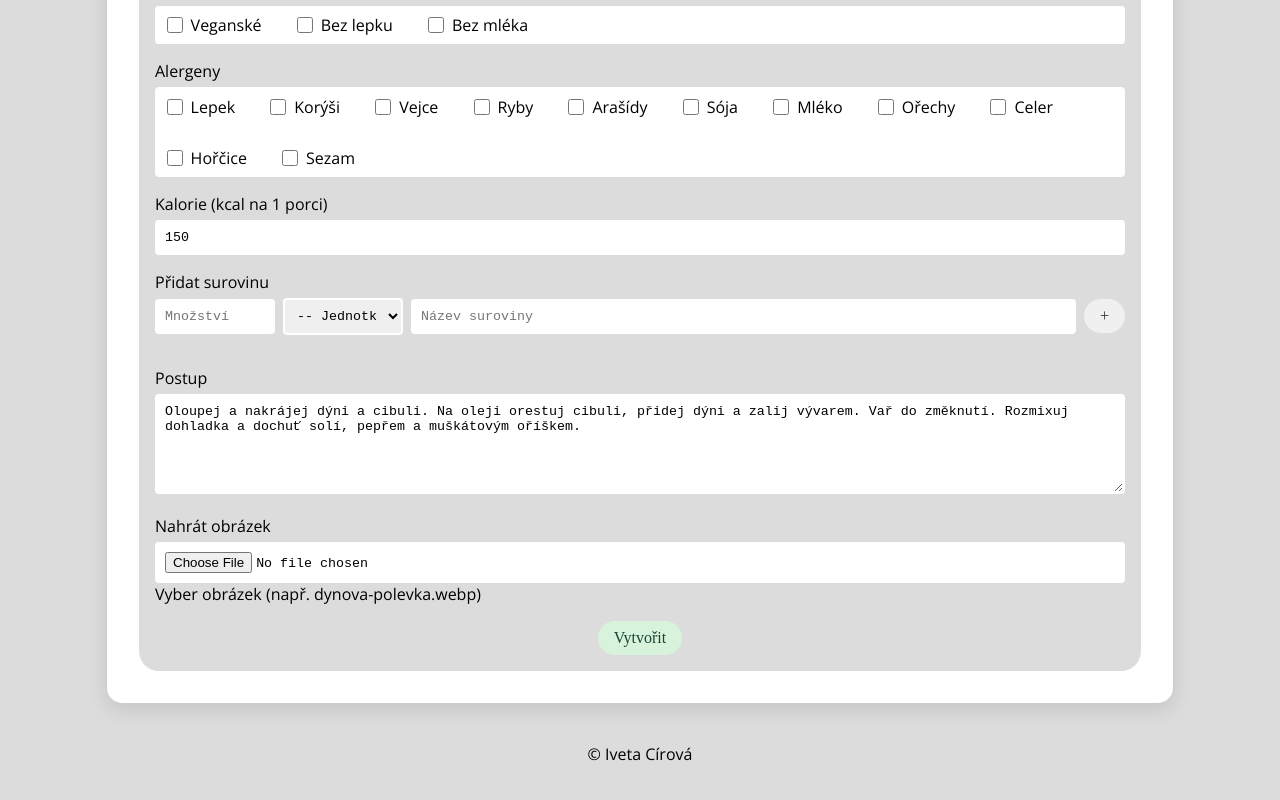
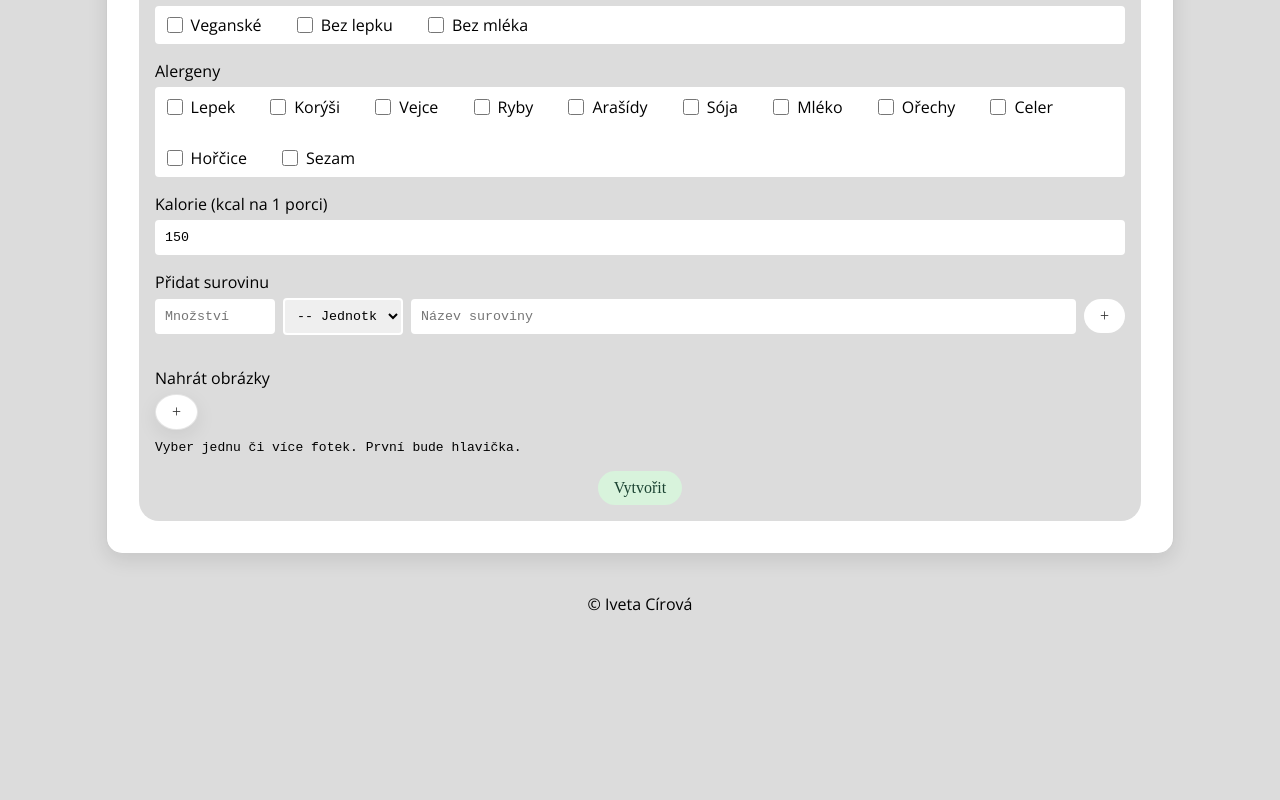
Before and after one commit to icirova/menu-planner, a React (Vite) app: page /recipe-form in a window 1280 px wide. Shown: the part 750-1550 px from the top of the page. After the commit the page ends 1420 px from the top, so only its background shows below. Built offline with nearby package versions, Linux system fonts and the light colour scheme; a web font is replaced by a local one.

Commit message:
photos form

```diff
--- a/data/recipes.js
+++ b/data/recipes.js
@@ -4,7 +4,7 @@ export const recipes = [
     title: "Dýňová polévka",
     servings: 4,
     tags: ["polévky"],
-    photo_url: "dynova-polevka.webp",
+    photo_urls: ["/imgRecipe/dynova-polevka.webp", "/imgRecipe/dynova-polevka.webp"],
     ingredients: [
       { amount: 500, unit: "g", item: "dýně" },
       { amount: 1, unit: "", item: "cibule" },
@@ -24,7 +24,7 @@ export const recipes = [
     title: "Lívance",
     servings: 4,
     tags: ["snídaně", "svačiny", "moučníky"],
-    photo_url: "livance.webp",
+    photo_urls: ["/imgRecipe/livance.webp"],
     ingredients: [
       { amount: 200, unit: "g", item: "hladká mouka" },
       { amount: 300, unit: "ml", item: "mléko" },
@@ -44,7 +44,7 @@ export const recipes = [
     title: "Pizza",
     servings: 4,
     tags: ["obědy", "večeře"],
-    photo_url: "pizza.webp",
+    photo_urls: ["/imgRecipe/pizza.webp"],
     ingredients: [
       { amount: 250, unit: "g", item: "hladká mouka" },
       { amount: 150, unit: "ml", item: "mléko" },
@@ -66,7 +66,7 @@ export const recipes = [
     title: "Zeleninový salát",
     servings: 4,
     tags: ["obědy", "večeře", "svačiny"],
-    photo_url: "salat.webp",
+    photo_urls: ["/imgRecipe/salat.webp"],
     ingredients: [
       { amount: 100, unit: "g", item: "salát (ledový, římský nebo mix)" },
       { amount: 1, unit: "", item: "rajče" },
@@ -87,7 +87,7 @@ export const recipes = [
     title: "Špagety carbonara",
     servings: 4,
     tags: ["obědy", "večeře"],
-    photo_url: "carbonara.webp",
+    photo_urls: ["/imgRecipe/carbonara.webp"],
     ingredients: [
       { amount: 200, unit: "g", item: "špagety" },
       { amount: 100, unit: "g", item: "slanina" },
@@ -106,7 +106,7 @@ export const recipes = [
     title: "Boloňské špagety",
     servings: 4,
     tags: ["obědy", "večeře"],
-    photo_url: "bolonske.webp",
+    photo_urls: ["/imgRecipe/bolonske.webp"],
     ingredients: [
       { amount: 200, unit: "g", item: "špagety" },
       { amount: 200, unit: "g", item: "mleté hovězí maso" },
@@ -127,7 +127,7 @@ export const recipes = [
     title: "Makronky",
     servings: 4,
     tags: ["moučníky"],
-    photo_url: "makronky.webp",
+    photo_urls: ["/imgRecipe/makronky.webp"],
     ingredients: [
       { amount: 100, unit: "g", item: "hladká mouka" },
       { amount: 100, unit: "g", item: "cukr" },
@@ -145,7 +145,7 @@ export const recipes = [
     title: "Smažený řízek",
     servings: 4,
     tags: ["obědy", "večeře"],
-    photo_url: "smazeny-rizek.webp",
+    photo_urls: ["/imgRecipe/smazeny-rizek.webp"],
     ingredients: [
       { amount: 500, unit: "g", item: "vepřové maso" },
       { amount: 80, unit: "g", item: "hladká mouka" },
@@ -165,7 +165,7 @@ export const recipes = [
     title: "Přírodní řízek",
     servings: 4,
     tags: ["obědy", "večeře"],
-    photo_url: "rizek-hranolky.webp",
+    photo_urls: ["/imgRecipe/rizek-hranolky.webp"],
     ingredients: [
       { amount: 600, unit: "g", item: "kuřecí nebo vepřové maso" },
       { amount: 1, unit: "lžíce", item: "olej" },
--- a/src/components/IngredientInputs/style.css
+++ b/src/components/IngredientInputs/style.css
@@ -43,6 +43,7 @@
 
 .button--add {
   font-weight: 400;
+  background-color: white;
 }
 
 .button--add:hover {
--- a/src/pages/RecipeForm/index.jsx
+++ b/src/pages/RecipeForm/index.jsx
@@ -1,31 +1,39 @@
 import "./style.css";
 import { useNavigate, useOutletContext } from "react-router-dom";
 import { IngredientInputs } from "../../components/IngredientInputs/index";
-import { useEffect, useState } from "react";
+import { useState } from "react";
 
 export const RecipeForm = () => {
   const navigate = useNavigate();
   const { addRecipe } = useOutletContext();
 
   const [ingredients, setIngredients] = useState([]);
-  const [photoPreview, setPhotoPreview] = useState(null); // blob URL
-  const [photoFile, setPhotoFile] = useState(null);       // originál file (kdyby bylo někdy potřeba)
+  const [photos, setPhotos] = useState([]); // { url: string, name: string }[]
 
-  const handlePhotoChange = (e) => {
-    const file = e.target.files?.[0] || null;
+  const handlePhotosChange = (e) => {
+    const files = Array.from(e.target.files || []);
+    if (files.length === 0) return;
 
-    if (photoPreview) URL.revokeObjectURL(photoPreview);
+    // vytvoř položky {url, name} pro každý vybraný soubor
+    const newItems = files.map((f) => ({
+      url: URL.createObjectURL(f),
+      name: f.name,
+    }));
+    setPhotos((prev) => [...prev, ...newItems]);
 
-    if (!file) {
-      setPhotoFile(null);
-      setPhotoPreview(null);
-      return;
-    }
-    setPhotoFile(file);
-    setPhotoPreview(URL.createObjectURL(file));
+    // vyčisti input (ať můžeš vybrat stejné soubory znovu, pokud chceš)
+    e.target.value = "";
   };
 
-
+  const removePhotoAt = (index) => {
+    setPhotos((prev) => {
+      // zruš blob URL, které mažeš (šetří paměť)
+      URL.revokeObjectURL(prev[index].url);
+      const copy = [...prev];
+      copy.splice(index, 1);
+      return copy;
+    });
+  };
 
   const handleSubmit = (e) => {
     e.preventDefault();
@@ -40,7 +48,7 @@ export const RecipeForm = () => {
       title: formData.get("name"),
       servings: Number(formData.get("servings")),
       tags,
-      photo_url: photoPreview || "", // <- blob URL pro <img src=...>
+      photo_urls: photos.map((p) => p.url), // první = cover
       ingredients: ingredients.filter((i) => i.item.trim() !== ""),
       suitableFor,
       calories: Number(formData.get("calories")),
@@ -59,7 +67,9 @@ export const RecipeForm = () => {
 
       <form id="form" className="form" onSubmit={handleSubmit}>
         <div className="form__item">
-          <label htmlFor="name" className="form__label">Název</label>
+          <label htmlFor="name" className="form__label">
+            Název
+          </label>
           <input
             type="text"
             id="name"
@@ -71,7 +81,9 @@ export const RecipeForm = () => {
         </div>
 
         <div className="form__item">
-          <label htmlFor="servings" className="form__label">Počet porcí</label>
+          <label htmlFor="servings" className="form__label">
+            Počet porcí
+          </label>
           <input
             type="number"
             id="servings"
@@ -84,7 +96,14 @@ export const RecipeForm = () => {
         <div className="form__item">
           <label className="form__label">Tagy</label>
           <div className="form__checkbox-group">
-            {["Snídaně","Svačina","Polévky","Oběd","Večeře","Moučníky"].map((tag) => (
+            {[
+              "Snídaně",
+              "Svačina",
+              "Polévky",
+              "Oběd",
+              "Večeře",
+              "Moučníky",
+            ].map((tag) => (
               <label key={tag} className="form__checkbox-label">
                 <input
                   type="checkbox"
@@ -102,15 +121,30 @@ export const RecipeForm = () => {
           <label className="form__label">Vhodné pro</label>
           <div className="form__checkbox-group">
             <label className="form__checkbox-label">
-              <input type="checkbox" name="suitableFor" value="veganské" className="form__checkbox" />
+              <input
+                type="checkbox"
+                name="suitableFor"
+                value="veganské"
+                className="form__checkbox"
+              />
               Veganské
             </label>
             <label className="form__checkbox-label">
-              <input type="checkbox" name="suitableFor" value="bez lepku" className="form__checkbox" />
+              <input
+                type="checkbox"
+                name="suitableFor"
+                value="bez lepku"
+                className="form__checkbox"
+              />
               Bez lepku
             </label>
             <label className="form__checkbox-label">
-              <input type="checkbox" name="suitableFor" value="bez mléka" className="form__checkbox" />
+              <input
+                type="checkbox"
+                name="suitableFor"
+                value="bez mléka"
+                className="form__checkbox"
+              />
               Bez mléka
             </label>
           </div>
@@ -133,7 +167,12 @@ export const RecipeForm = () => {
               "sezam",
             ].map((a) => (
               <label key={a} className="form__checkbox-label">
-                <input type="checkbox" name="allergens" value={a} className="form__checkbox" />
+                <input
+                  type="checkbox"
+                  name="allergens"
+                  value={a}
+                  className="form__checkbox"
+                />
                 {a.charAt(0).toUpperCase() + a.slice(1)}
               </label>
             ))}
@@ -141,7 +180,9 @@ export const RecipeForm = () => {
         </div>
 
         <div className="form__item">
-          <label htmlFor="calories" className="form__label">Kalorie (kcal na 1 porci)</label>
+          <label htmlFor="calories" className="form__label">
+            Kalorie (kcal na 1 porci)
+          </label>
           <input
             type="number"
             id="calories"
@@ -151,42 +192,79 @@ export const RecipeForm = () => {
           />
         </div>
 
-        <IngredientInputs ingredients={ingredients} setIngredients={setIngredients} />
+        <IngredientInputs
+          ingredients={ingredients}
+          setIngredients={setIngredients}
+        />
 
         <div className="form__item">
-          <label htmlFor="method" className="form__label">Postup</label>
-          <textarea
-            id="method"
-            name="method"
-            className="form__input form__textarea"
-            required
-            defaultValue="Oloupej a nakrájej dýni a cibuli. Na oleji orestuj cibuli, přidej dýni a zalij vývarem. Vař do změknutí. Rozmixuj dohladka a dochuť solí, pepřem a muškátovým oříškem."
-          />
-        </div>
-
-        <div className="form__item">
-          <label htmlFor="photo" className="form__label">Nahrát obrázek</label>
+          <label htmlFor="photos" className="form__label">
+            Nahrát obrázky
+          </label>
           <input
             type="file"
-            id="photo"
-            name="photo"
+            id="photos"
+            name="photos"
             accept="image/*"
-            onChange={handlePhotoChange}
-            className="form__input form__input--file"
+            multiple
+            onChange={handlePhotosChange}
+            className="visually-hidden"
           />
-          {photoPreview && (
-            <img
-              src={photoPreview}
-              alt="Náhled"
-              className="form__preview"
-              style={{ marginTop: "0.5rem", maxWidth: 240, borderRadius: 8 }}
-            />
+
+          <label htmlFor="photos" className="button button--file">
+            +
+          </label>
+
+          {photos?.length > 0 && (
+            <span className="file-count">{photos.length} vybraných</span>
           )}
-          {!photoPreview && <p className="form__note">Vyber obrázek (např. dynova-polevka.webp)</p>}
+
+          {photos.length > 0 ? (
+  <div className="form__filenames" aria-live="polite">
+    {photos.map((p, i) => (
+      <div key={`${p.name}-${i}`} className="form__filename">
+        {i === 0 ? "Obálka: " : ""}
+        {p.name}
+      </div>
+    ))}
+  </div>
+) : (
+  <p className="form__note">
+    Vyber jednu či více fotek. První bude hlavička.
+  </p>
+)}
+
+          {photos.length > 0 && (
+            <div className="form__previews">
+              {photos.map((p, i) => (
+                <div key={`${p.url}-${i}`} className="form__preview-wrap">
+                  <img
+                    src={p.url}
+                    alt={`Náhled ${i + 1}`}
+                    className={`form__preview ${
+                      i === 0 ? "form__preview--cover" : ""
+                    }`}
+                  />
+                  <div className="form__preview-meta">
+                    {i === 0 ? "Obálka (hlavička)" : `Galerie #${i}`}
+                    <button
+                      type="button"
+                      className="form__preview-remove"
+                      onClick={() => removePhotoAt(i)}
+                    >
+                      ×
+                    </button>
+                  </div>
+                </div>
+              ))}
+            </div>
+          )}
         </div>
 
         <div className="form__button--div">
-          <button type="submit" className="button button--new-recipe">Vytvořit</button>
+          <button type="submit" className="button button--new-recipe">
+            Vytvořit
+          </button>
         </div>
       </form>
     </div>
--- a/src/pages/RecipeForm/style.css
+++ b/src/pages/RecipeForm/style.css
@@ -40,6 +40,29 @@
      outline: none;
      font-family: monospace;
    }
+
+   .visually-hidden {
+  position: absolute !important;
+  width: 1px; height: 1px;
+  padding: 0; margin: -1px;
+  overflow: hidden; clip: rect(0 0 0 0);
+  white-space: nowrap; border: 0;
+}
+
+/* hezké přidávací tlačítko */
+.button--file {
+  display: inline-block;
+  cursor: pointer;
+
+  border-radius: 50%;
+  box-shadow: 0 6px 20px rgba(0,0,0,.08);
+  border: 1px solid rgba(0,0,0,.1);
+  background: #fff;
+  transition: transform .06s ease, box-shadow .2s ease;
+}
+.button--file:hover { transform: translateY(-1px); }
+.button--file:active { transform: translateY(0); }
+.file-count { margin-left: .5rem; opacity: .75; font-size: .9rem; }
 
    .form__input--file {
     background-color: white ;
@@ -88,3 +111,59 @@
   height: 16px;
   cursor: pointer;
 }
+
+
+.form__previews {
+  display: grid;
+  grid-template-columns: repeat(auto-fill, minmax(120px,1fr));
+  gap: .75rem;
+  margin-top: .5rem;
+}
+.form__preview-wrap { position: relative; }
+.form__preview {
+  width: 100%;
+  height: 110px;
+  object-fit: cover;
+  border-radius: 8px;
+  box-shadow: 0 6px 20px rgba(0,0,0,.08);
+}
+.form__preview--cover {
+  outline: 2px solid rgba(0,0,0,.2);
+}
+.form__preview-meta {
+  display: flex;
+  justify-content: space-between;
+  align-items: center;
+  font-size: .8rem;
+  margin-top: .25rem;
+  opacity: .8;
+}
+.form__preview-remove {
+  border: none;
+  background: transparent;
+  font-size: 1rem;
+  cursor: pointer;
+  padding: .1rem .3rem;
+  line-height: 1;
+}
+
+.form__note {
+  font-family: monospace;
+  margin-top: 10px;
+}
+
+
+
+.form__filenames {
+  display: flex;
+  flex-direction: column;
+  gap: 0.25rem;
+  margin-top: 0.5rem;
+}
+
+.form__filename {
+
+  border-radius: 6px;
+  font-size: 0.85rem;
+  overflow-wrap: anywhere;  /* zalamuje dlouhá slova */
+}
--- a/src/pages/Recipes/index.jsx
+++ b/src/pages/Recipes/index.jsx
@@ -62,7 +62,7 @@ export const Recipes = () => {
           return (
             <RecipeCard
               key={oneRecipe.id}
-              photo_url={oneRecipe.photo_url}
+              photo_urls={oneRecipe.photo_urls}
               title={oneRecipe.title}
               openDetail={() => openDetail(oneRecipe.id)}
             />
```
Also changed, not shown: src/components/RecipeCard/index.jsx (+4 -6 lines), src/pages/RecipeDetail/index.jsx (+26 -10 lines), src/pages/RecipeDetail/style.css (+12 -0 lines).
